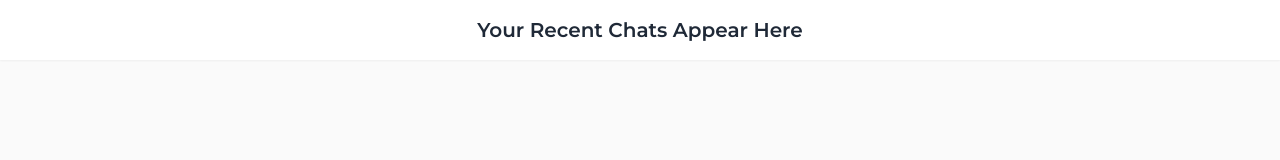
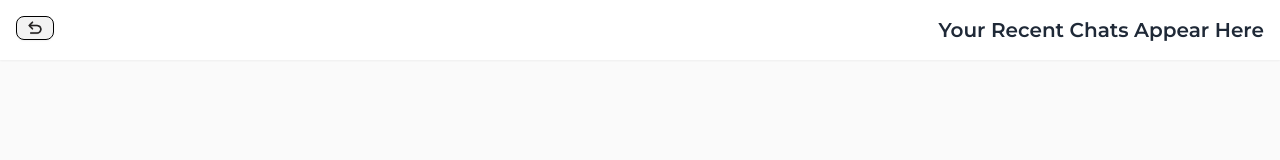
Before and after one commit to sohelx196/NearbyFriends, a website with bundled scripts: page features/chat/recentChats.html in a window 1280 px wide. Built offline with nearby package versions, Linux system fonts and the light colour scheme; no server answers.

Commit message:
ui code updated

```diff
--- a/features/DiscoverFriends/discover.html
+++ b/features/DiscoverFriends/discover.html
@@ -13,7 +13,7 @@
 <body>
 
 <div class="border shadow flex items-center justify-between p-5 bg-slate-100">
-   <a href="/" class="btn btn-xs border border-black">
+   <a href="/" class="btn btn-sm border border-black">
     <img src="../../assets/undo.png" alt="GoBack Image" height="20" width="20" class="">
    </a>
     <h2 class="text-2xl lg:text-4xl  text-center">Online Friends Around You</h2>
@@ -29,7 +29,7 @@
 </select> -->
 
 
-<section  id="nearbySection" class="flex justify-center px-10">
+<section  id="nearbySection" class="flex justify-center p-5">
   <div class="w-full">
     <ul id="friendsList" type="none"  class=""></ul>
   </div>
--- a/features/DiscoverFriends/discover.js
+++ b/features/DiscoverFriends/discover.js
@@ -41,9 +41,9 @@ async function loadNearbyFriends() {
   // let rawUser = await getDocs(collection(db , "users"));
   let rawUser = collection(db , "users");
 
-onSnapshot(rawUser, (snapshot) => {
+  onSnapshot(rawUser, (snapshot) => {
 
-  let onlineFriends = []
+    let onlineFriends = []
 
     for(const doc of snapshot.docs){
          let friend = {uid : doc.id , ...doc.data()};
--- a/features/chat/recentChats.html
+++ b/features/chat/recentChats.html
@@ -21,10 +21,16 @@
 
 <!-- 🔹 HEADER -->
 <div class="sticky top-0 z-10 bg-white/90 backdrop-blur shadow-sm">
-  <div class="max-w-3xl mx-auto px-4 py-4 text-center">
-    <h1 class="text-lg md:text-xl font-semibold">
+  <div class="flex justify-between w-full mx-auto px-4 py-4 text-center">
+
+   <a href="/" class="btn btn-xs border border-black">
+    <img src="../../assets/undo.png" alt="GoBack Image" height="20" width="20" class="">
+   </a>
+
+    <h1 class="text-md md:text-xl font-semibold ">
       Your Recent Chats Appear Here
     </h1>
+
   </div>
 </div>
 
--- a/server/authManager.js
+++ b/server/authManager.js
@@ -48,7 +48,7 @@ export function initAuth({requireLogin = false} = {}){
              });
 
              // mark user offline...
-            onDisconnect(userStatusRef).set({online: false ,lastActive: Date.now() });
+            onDisconnect(userStatusRef).set({online: false , lastActive: Date.now() });
 
             // sync the rtdb with firestore...
             onValue(userStatusRef , async (snapshot)=>{
@@ -69,8 +69,8 @@ export function initAuth({requireLogin = false} = {}){
                 lastActive : serverTimestamp(),
               })
              })
+            }
 
-            }
             else{
                 currentUser = null;
                 currentProfile  = null;
```
Also changed, not shown: css/index.css.
